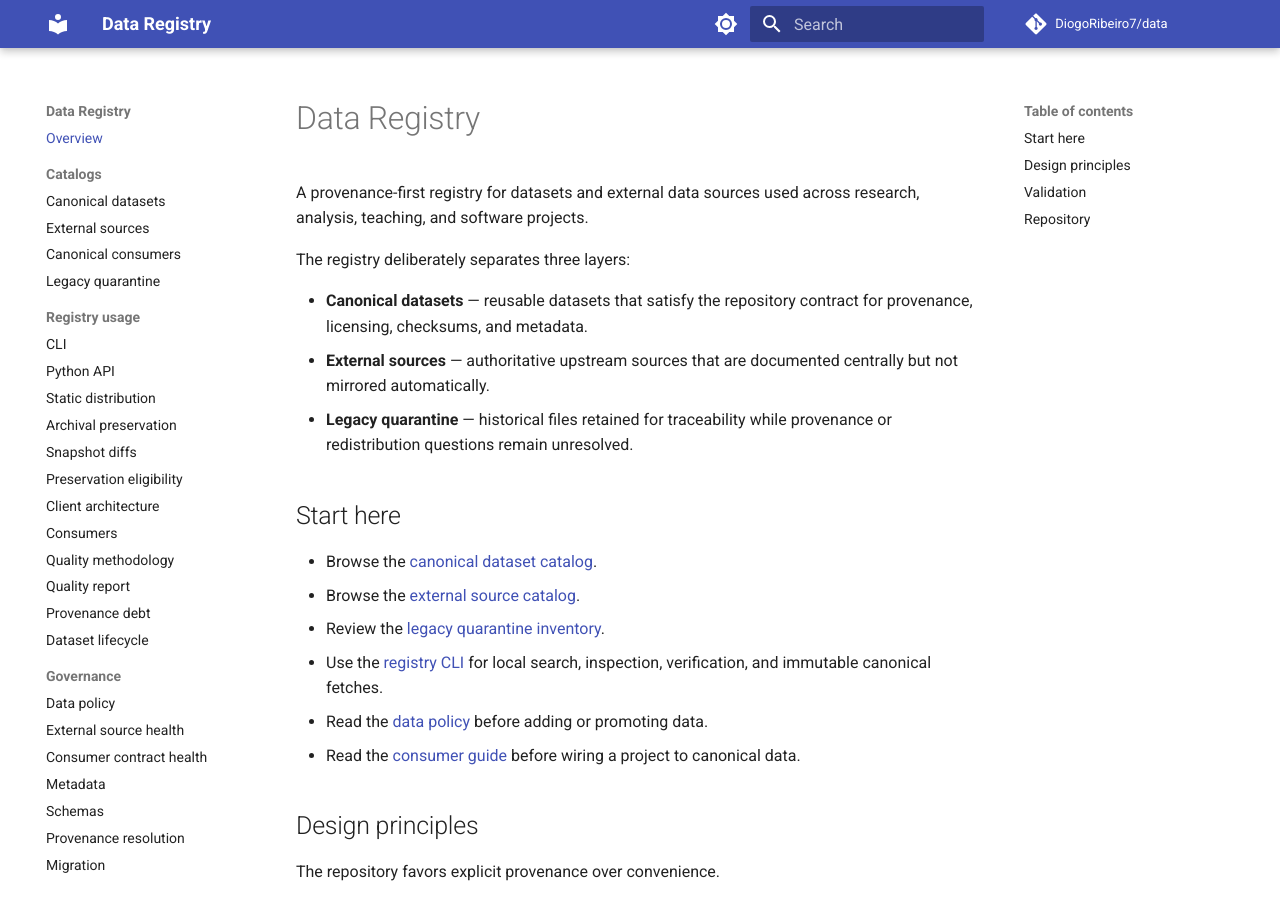
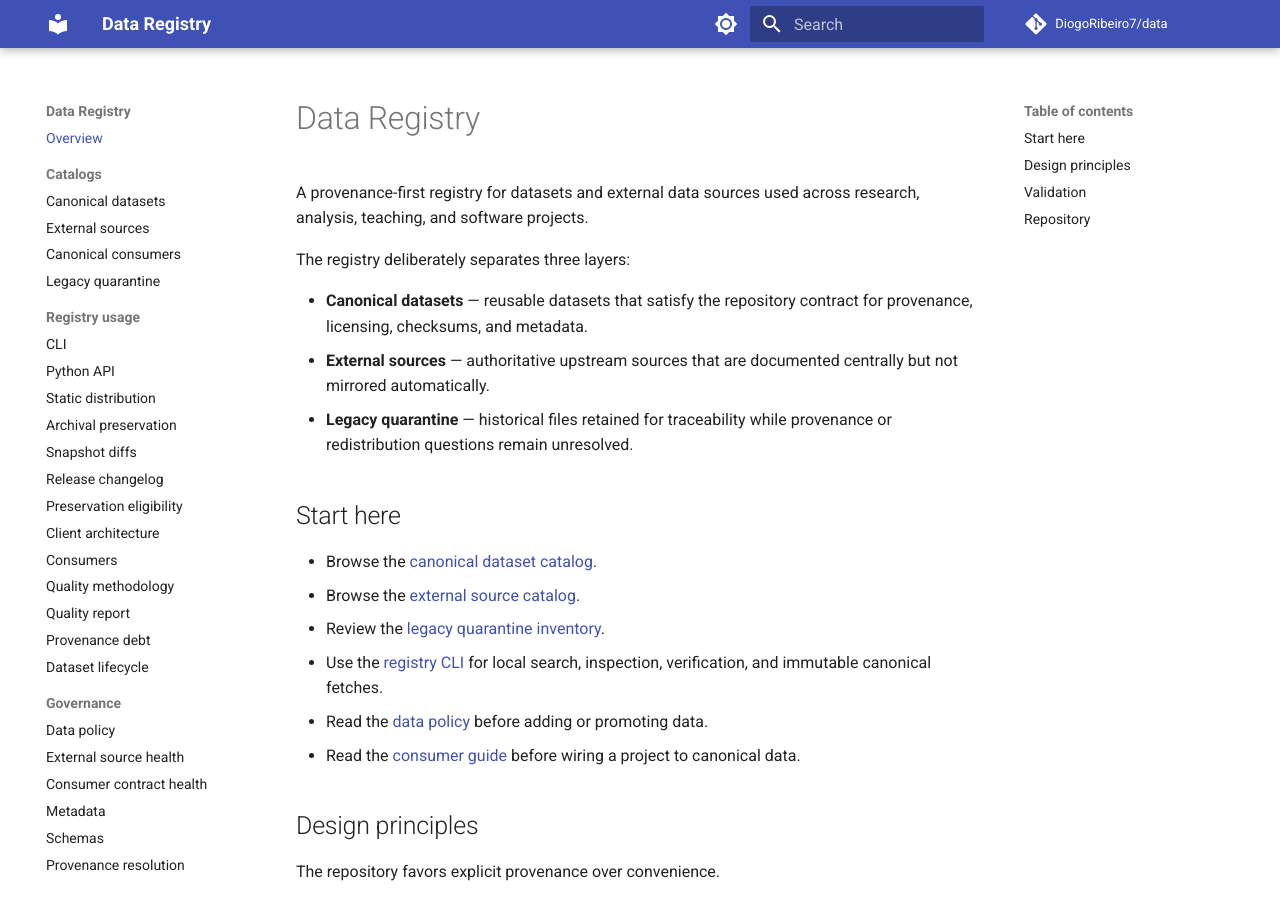
Before and after one commit to DiogoRibeiro7/data, an MkDocs documentation site: the page built from docs/index.md, in a window 1280 px wide and 900 px high. Built offline with MkDocs 1.6.1 and Material for MkDocs 9.7.7, drawn with Linux system fonts in a browser that asks for light colours; comment, search, counter and statistics services are not loaded.

Commit message:
Expose release changelog in docs

```diff
--- a/mkdocs.yml
+++ b/mkdocs.yml
@@ -49,6 +49,7 @@ nav:
       - Static distribution: STATIC_DISTRIBUTION.md
       - Archival preservation: PRESERVATION.md
       - Snapshot diffs: SNAPSHOT_DIFFS.md
+      - Release changelog: generated/registry-changelog.md
       - Preservation eligibility: generated/preservation-eligibility.md
       - Client architecture: CLIENT_ARCHITECTURE.md
       - Consumers: CONSUMERS.md
```
